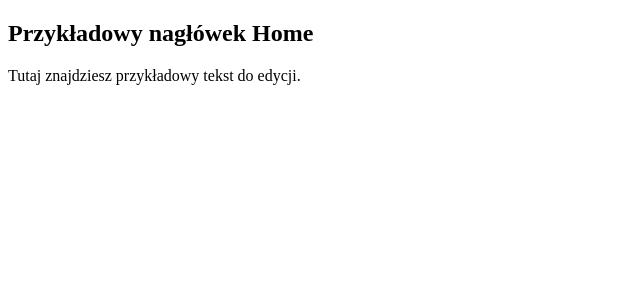
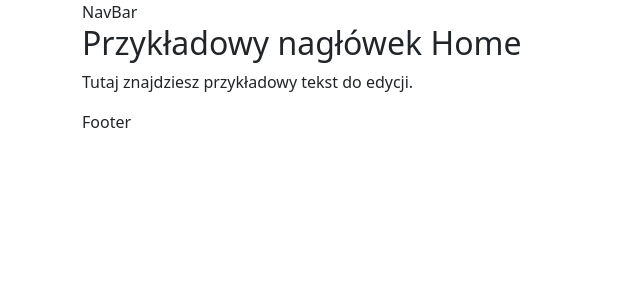
Before and after one commit to KacperKosicki/blogapp-react, a React (Create React App) app: page / in a window 1280 px wide. Shown: the top 300 px of the page, without its empty margins (0-640 px from the left). Built offline with nearby package versions, Linux system fonts and the light colour scheme.

Commit message:
Add the Header class, Footer and NavBar. Configurate in App.js and connect Bootstrap.

```diff
--- a/src/App.js
+++ b/src/App.js
@@ -6,11 +6,14 @@
 import SinglePost from './components/pages/SinglePost/SinglePost';
 import About from './components/pages/About/About';
 import NotFound from './components/pages/NotFound/NotFound';
+import Header from './components/views/Header/Header';
+import Footer from './components/views/Footer/Footer';
 
 const App = () => {
   return (
     <main>
     <Container>
+      <Header />
       <Routes>
         <Route path="/" element={<Home />} />
         <Route path="/post/add" element={<AddPost />} />
@@ -19,6 +22,7 @@
         <Route path="/about" element={<About />} />
         <Route path="*" element={<NotFound />} />
       </Routes>
+      <Footer />
     </Container>
     </main>
   );
--- a/src/components/pages/Container/Container.module.scss
+++ /dev/null
@@ -1,4 +0,0 @@
-.container {
-    max-width: 1200px;
-    margin: 20px auto;
-}
--- /dev/null
+++ b/src/components/views/Footer/Footer.js
@@ -0,0 +1,11 @@
+import React from 'react';
+
+const Footer = () => {
+  return (
+    <footer>
+      Footer
+    </footer>
+  );
+};
+
+export default Footer;
--- /dev/null
+++ b/src/components/views/Header/Header.js
@@ -0,0 +1,12 @@
+import React from 'react';
+import NavBar from '../NavBar/NavBar';
+
+const Header = () => {
+  return (
+    <header>
+      <NavBar />
+    </header>
+  );
+};
+
+export default Header;
--- /dev/null
+++ b/src/components/views/NavBar/NavBar.js
@@ -0,0 +1,11 @@
+import React from 'react';
+
+const NavBar = () => {
+  return (
+    <nav>
+      NavBar
+    </nav>
+  );
+};
+
+export default NavBar;
--- a/src/index.js
+++ b/src/index.js
@@ -3,6 +3,7 @@
 import store from './redux/store';
 import { Provider } from 'react-redux';
 import { BrowserRouter } from 'react-router-dom';
+import 'bootstrap/dist/css/bootstrap.min.css';
 
 ReactDOM.render(
   <BrowserRouter>
```
Also changed, not shown: src/components/pages/Container/Container.js (deleted, +0 -7 lines), src/components/views/Footer/Footer.module.scss (added), src/components/views/Header/Header.module.scss (added), src/components/views/NavBar/NavBar.module.scss (added).
